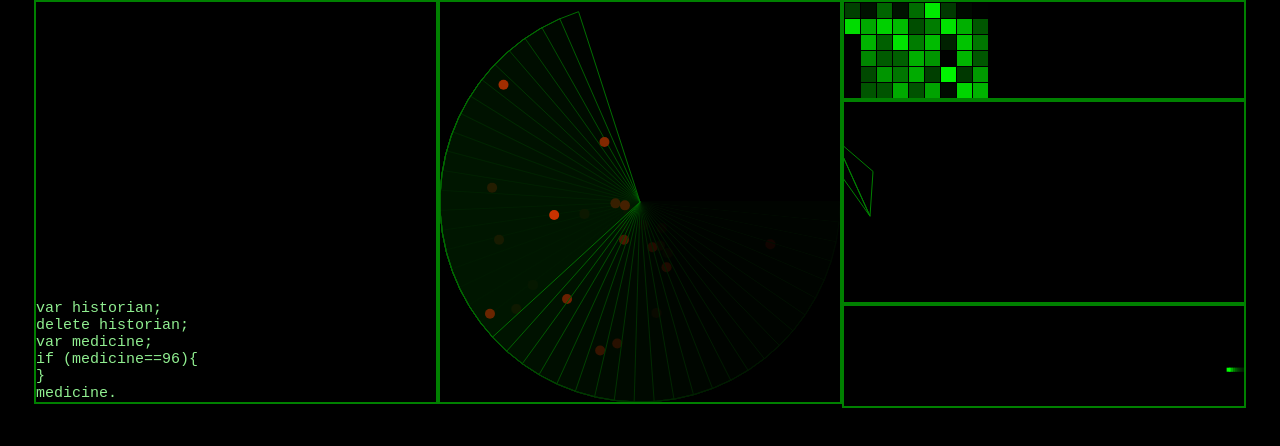
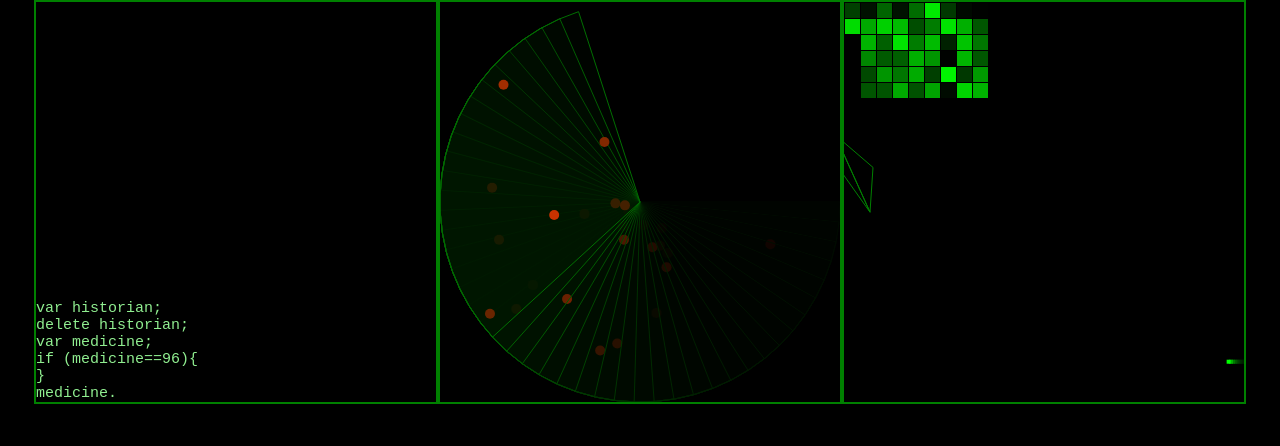
Before and after one commit to acenturyandabit/ruigen, a plain HTML site: page index.html in a window 1280 px wide. Drawn offline with nearby package versions, Linux system fonts and the light colour scheme.

Commit message:
made js more reusable

```diff
--- a/annipairs.js
+++ b/annipairs.js
@@ -24,7 +24,9 @@ annipairSettings = {
     r: 2
 }
 function startAnniPairs(){
-    $("canvas.annipair").each((i, e) => {
+    $(".annipairs").each((i, _e) => {
+        e=document.createElement("canvas");
+        _e.append(e);
         e.width = 400;
         e.height = 100;
         annipair.push({
--- a/bitstream.js
+++ b/bitstream.js
@@ -28,15 +28,21 @@ bitsettings = {
     stripcount: 6
 }
 function startBitStream(){
-    $("canvas.bitstream").each((i, e) => {
+    $(".bitstream").each((i, _e) => {
+        e=document.createElement("canvas");
+        _e.append(e);
         e.width = 400;
         e.height = (bitsettings.chipsize + bitsettings.spacing) * bitsettings.stripcount;
+        //clear the screen on first run
+        _ctx=e.getContext('2d');
+        _ctx.fillStyle="black";
+        _ctx.fillRect(0, 0, 400,(bitsettings.chipsize + bitsettings.spacing) * bitsettings.stripcount);
         bitstreams.push({
             data: {
                 selfc: e,
                 pos: 0
             },
-            ctx: e.getContext('2d')
+            ctx: _ctx
         });
     });
     setInterval(() => {
@@ -52,7 +58,7 @@ function startBitStream(){
                 v.ctx.drawImage(v.data.selfc, bitsettings.chipsize + bitsettings.spacing,
                     0);
                 v.ctx.fillStyle = "black";
-                v.ctx.fillRect(0, bitsettings.chipsize, bitsettings.chipsize +
+                v.ctx.fillRect(0, 0, bitsettings.chipsize +
                     bitsettings.spacing, (bitsettings.chipsize + bitsettings.spacing) *
                     bitsettings.stripcount);
             }
--- a/hackertext.js
+++ b/hackertext.js
@@ -172,7 +172,6 @@ function startHackerText() {
             font-size: 15px;
             overflow: hidden;
             position: relative;
-            border: 2px solid green;
             background-color:black;
         }
 
--- a/index.html
+++ b/index.html
@@ -18,8 +18,9 @@
             flex-wrap: wrap;
         }
 
-        section>* {
+        body>section {
             border: 2px solid green;
+            height: 400px;
         }
 
         canvas {
@@ -28,7 +29,6 @@
     </style>
     <script>
         ///////////floaters//////////
-
 
         //////////bar graphs + deciphertext///////
 
@@ -49,21 +49,18 @@
         <div>
         </div>
     </section>
-    <section>
-        <canvas class="radar">
-
-        </canvas>
+    <section class="radar">
     </section>
     <section>
-        <canvas class="bitstream">
+        <section class="bitstream">
 
-        </canvas>
-        <canvas class="triflow">
+        </section>
+        <section class="triflow">
 
-        </canvas>
-        <canvas class="annipair">
+        </section>
+        <section class="annipairs">
 
-        </canvas>
+        </section>
     </section>
 </body>
 
--- a/radar.js
+++ b/radar.js
@@ -22,7 +22,9 @@ JQInit(startRadar);
 
 function startRadar() {
     radars = [];
-    $("canvas.radar").each((i, e) => {
+    $(".radar").each((i, _e) => {
+        e=document.createElement("canvas");
+        _e.append(e);
         e.width = 400;
         e.height = 400;
         radars.push({
--- a/triflow.js
+++ b/triflow.js
@@ -27,7 +27,9 @@ triflowsettings = {
     bitprob: 0.1
 }
 function startTriflow(){
-    $("canvas.triflow").each((i, e) => {
+    $(".triflow").each((i, _e) => {
+        e=document.createElement("canvas");
+        _e.append(e);
         e.width = 400;
         e.height = 200;
         triflow.push({
```
